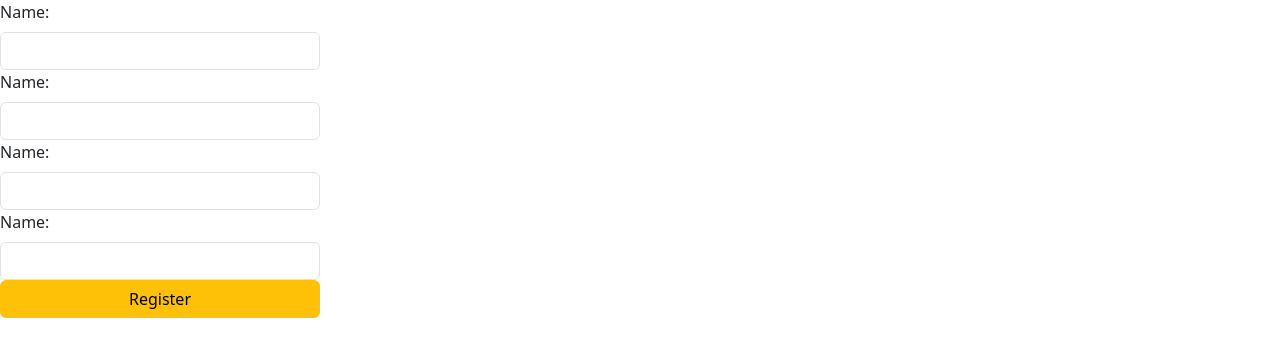
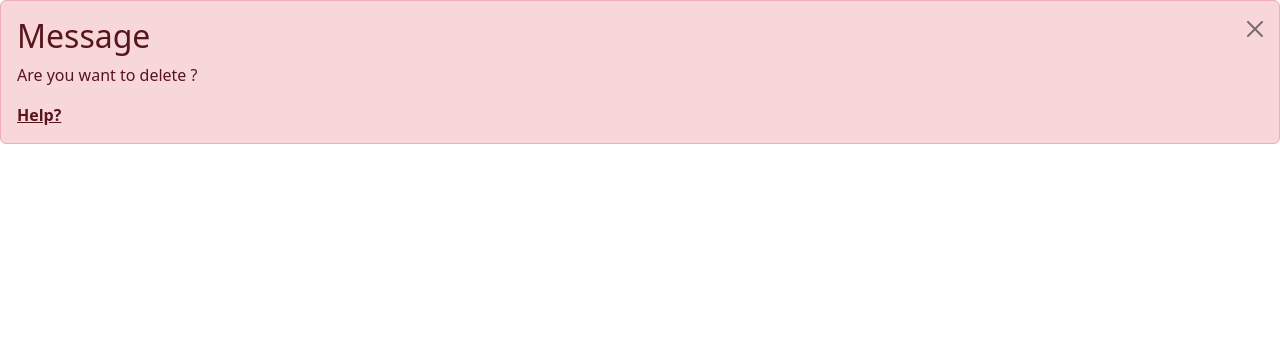
Before and after one commit to Nitishkrsahu/javascript-class-practice, a website: page public/index.html in a window 1280 px wide. Drawn offline with nearby package versions, Linux system fonts and the light colour scheme.

Commit message:
bootstrap alert revised

```diff
--- a/public/index.html
+++ b/public/index.html
@@ -9,31 +9,11 @@
     <script src="../node_modules/bootstrap/dist/js/bootstrap.bundle.js"></script>
 </head>
 <body>
-    <form class="w-25">
-        <div>
-            <label for="name" class="form-label">Name: </label>
-            <div>
-                <input type="text" class="form-control" name="name">
-            </div>
-        </div>
-        <div>
-            <label for="name" class="form-label">Name: </label>
-            <div>
-                <input type="text" class="form-control" name="name">
-            </div>
-        </div>
-        <div>
-            <label for="name" class="form-label">Name: </label>
-            <div>
-                <input type="text" class="form-control" name="name">
-            </div>
-        </div><div>
-            <label for="name" class="form-label">Name: </label>
-            <div>
-                <input type="text" class="form-control" name="name">
-            </div>
-        </div>
-        <button class="btn btn-warning w-100">Register</button>
-    </form>
+    <div class="alert alert-danger alert-dismissible" id="alertBox">
+            <button class="btn-close" data-bs-dismiss="alert" data-bs-target="#alertBox"></button>
+            <h2 class="alert-heading">Message</h2>
+            <p>Are you want to delete ?</p>
+            <a href="#" class="alert-link">Help?</a>
+    </div>
 </body>
 </html>
```
